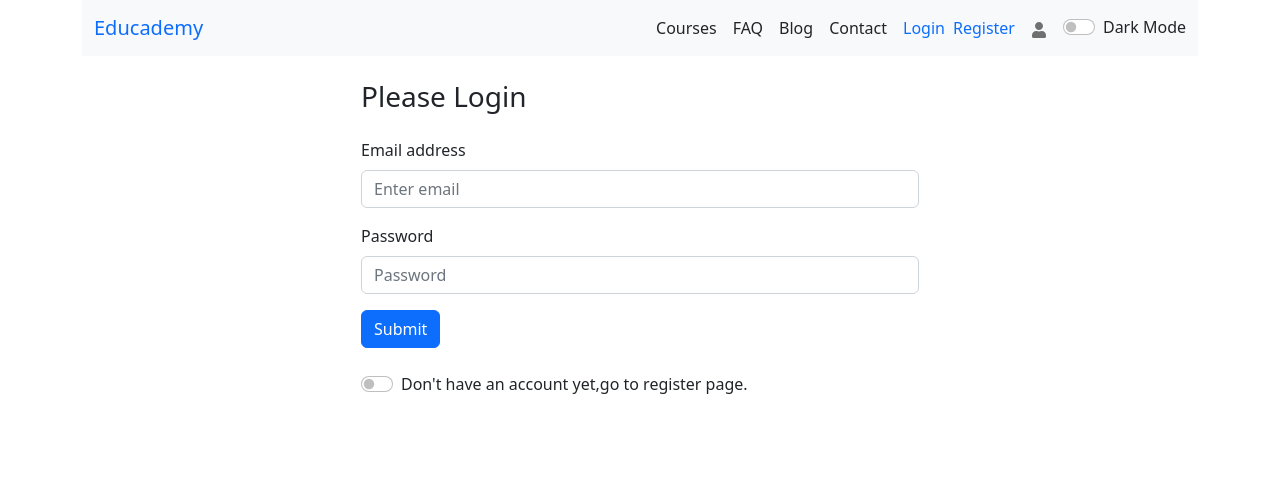
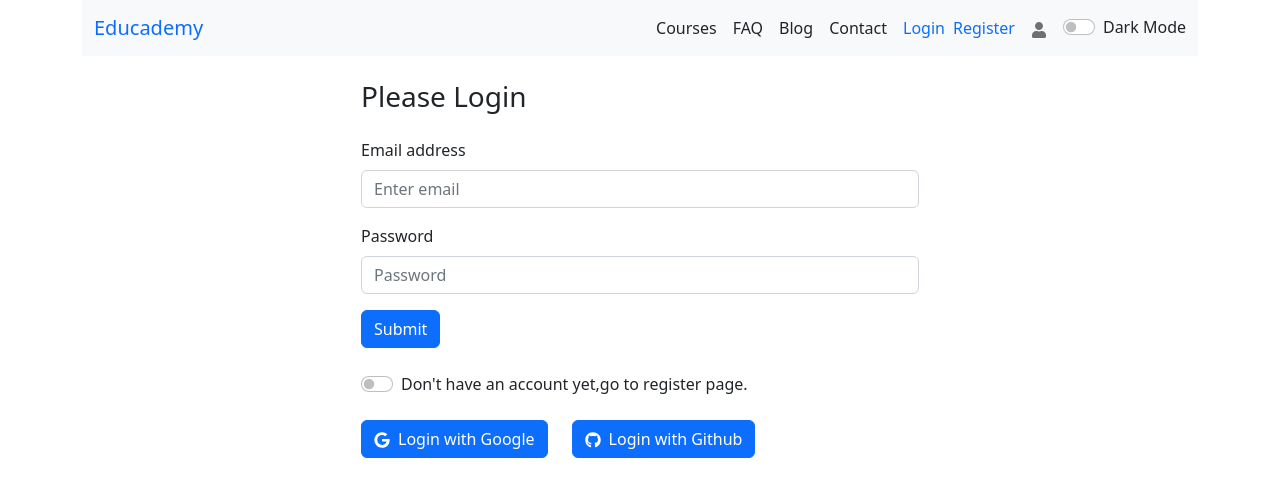
Before and after one commit to thinkingmore/educademy, a React (Create React App) app: page /login in a window 1280 px wide. Shown: the top 496 px of the page. Built offline with nearby package versions, Linux system fonts and the light colour scheme; no server answers.

Commit message:
enabled google login option to login page

```diff
--- a/src/Pages/Login/Login/Login.js
+++ b/src/Pages/Login/Login/Login.js
@@ -1,6 +1,8 @@
+import { GoogleAuthProvider } from 'firebase/auth';
 import React, { useContext, useState } from 'react';
 import { Button, Form } from 'react-bootstrap';
-import { redirect, useLocation, useNavigate } from 'react-router-dom';
+import { FaGithub, FaGoogle } from 'react-icons/fa';
+import { useLocation, useNavigate } from 'react-router-dom';
 import { AuthContext } from '../../../contexts/AuthProvider';
 
 
@@ -8,7 +10,7 @@ import { AuthContext } from '../../../contexts/AuthProvider';
 const Login = () => {
 
     const [error, setError] = useState('');
-    const { signIn } = useContext(AuthContext);
+    const { signIn, providerLogin } = useContext(AuthContext);
 
     const navigate = useNavigate();
     const location = useLocation();
@@ -42,9 +44,20 @@ const Login = () => {
         }
     }
 
+    const googleProvider = new GoogleAuthProvider();
+
+    const handleGoogleSignIn = () => {
+        providerLogin (googleProvider)
+        .then(result => {
+            const user = result.user;
+            console.log(user)
+        })
+        .catch(error => console.error(error))
+    }
+
     return (
-        <div>
-            <Form onSubmit={handleSubmit} className="w-50 mx-auto mt-4">
+        <div className='w-50 mx-auto'>
+            <Form onSubmit={handleSubmit} className="mt-4">
                 <h3 className='my-4'>Please Login</h3>
                 <Form.Group className="mb-3" controlId="formBasicEmail">
                     <Form.Label>Email address</Form.Label>
@@ -65,6 +78,11 @@ const Login = () => {
                     <label class="form-check-label" for="flexSwitchCheckDefault">Don't have an account yet,go to register page.</label>
                 </div>
             </Form>
+            <>
+                <Button onClick={handleGoogleSignIn} className='me-4' variant="primary"><FaGoogle/><span className='ms-2'>Login with Google</span></Button>
+                <Button className='me-4' variant="primary"><FaGithub/><span className='ms-2'>Login with Github</span></Button>
+
+            </>
         </div>
     );
 };
--- a/src/Pages/Login/Register/Register.js
+++ b/src/Pages/Login/Register/Register.js
@@ -79,6 +79,7 @@ const Register = () => {
                     Register
                 </Button>
             </Form>
+
         </div>
     );
 };
```
